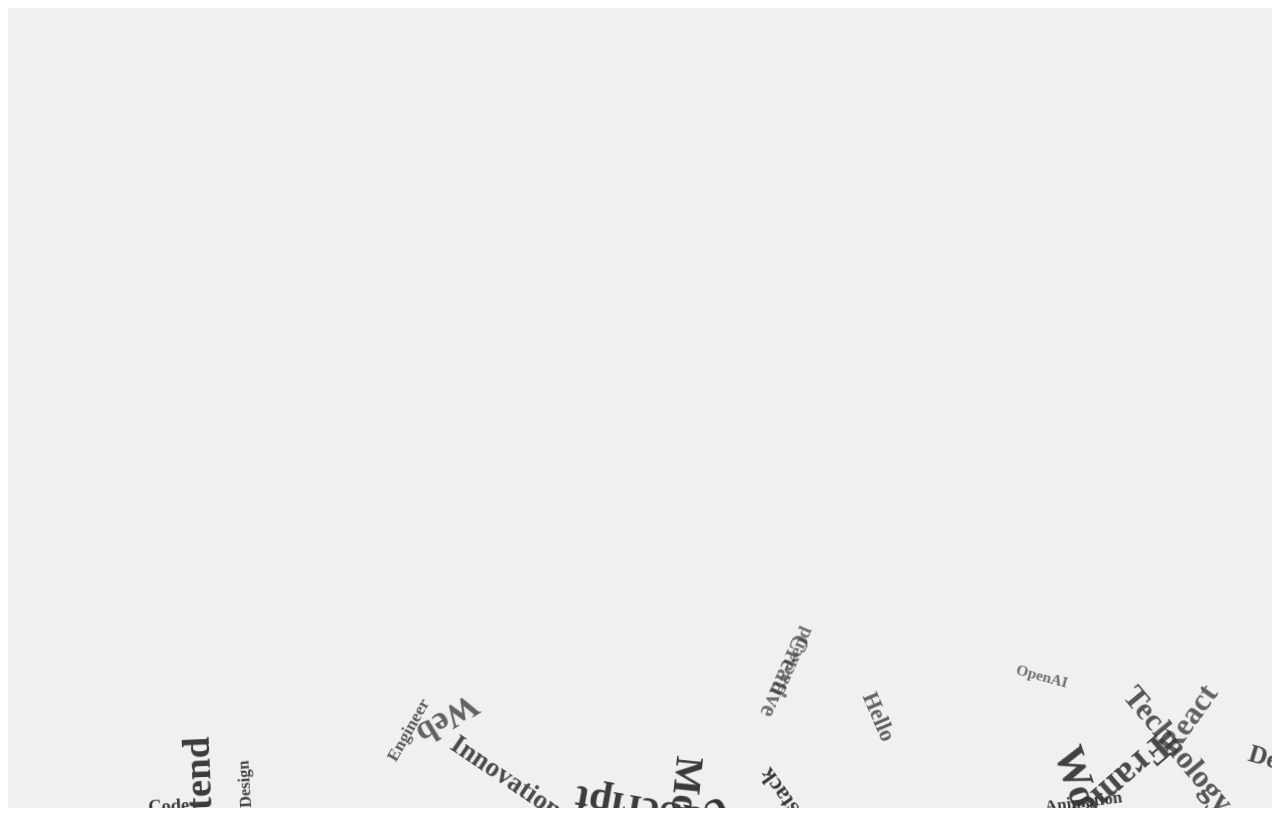
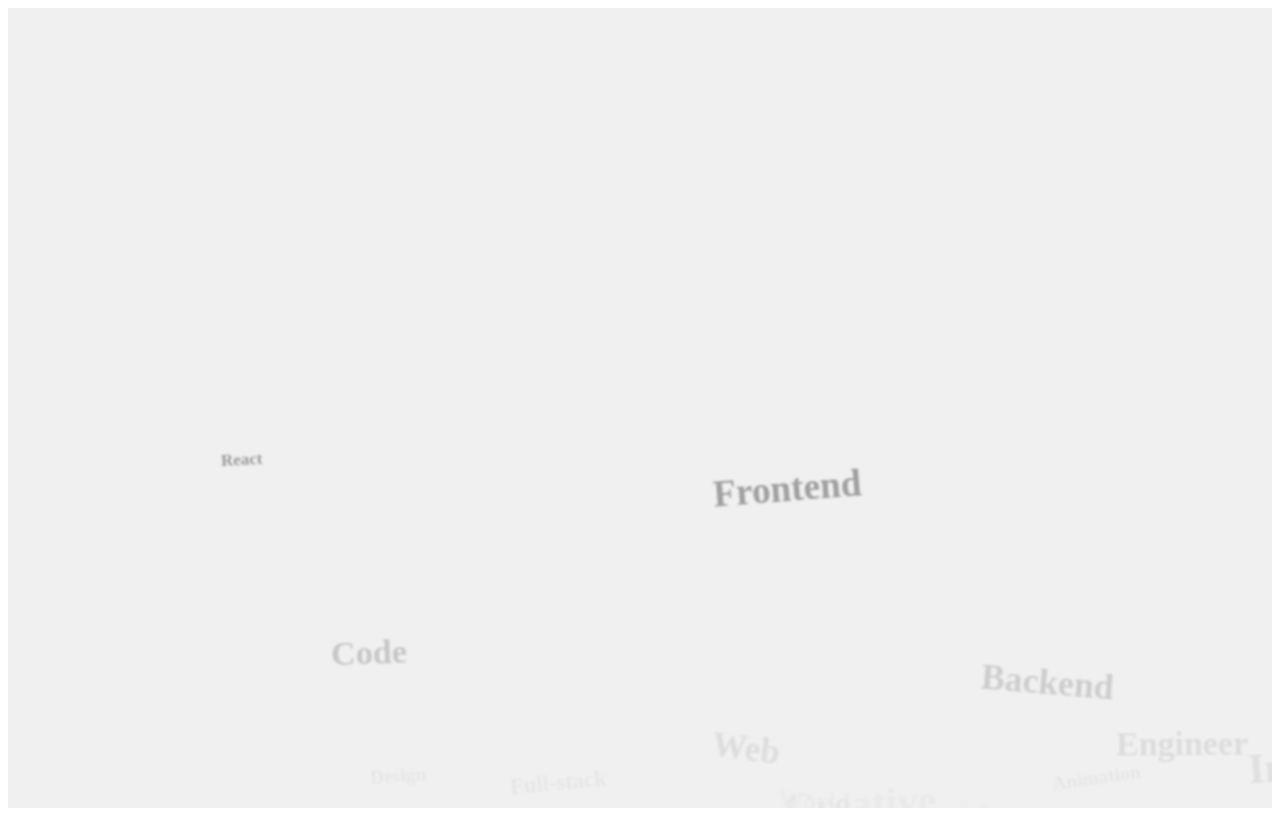
Before and after one commit to ankurhalder/falllling-words, a React (Vite) app: page / in a window 1280 px wide. Built offline with nearby package versions, Linux system fonts and the light colour scheme.

Commit message:
chore: Update FallingWordsAnimation component with improved animation effects, styling, and parallax effect

```diff
--- a/src/FallingWordsAnimation.jsx
+++ b/src/FallingWordsAnimation.jsx
@@ -45,25 +45,24 @@ const FallingWordsAnimation = () => {
             fontWeight: "bold",
             color: "#333",
             zIndex: 100,
+            filter: "blur(1px)", // Add a slight blur effect
             opacity: 1,
           }}
-          initial={{
-            opacity: 0, // Start invisible
-            y: "-5vh", // Offset initial position slightly above top
-          }}
           animate={{
-            y: "100vh", // Move to bottom of screen
-            rotate: `${(Math.random() - 0.5) * 360}deg`, // Random rotation
-            scale: [1, 0.8, 1], // Add a slight bounce effect
-            opacity: [1, 0.5, 1], // Fade in and out slightly
+            top: "100vh",
+            y: (custom) => `${100 + custom * 50}vh`, // Adjust based on custom prop for parallax effect
+            rotate: `${(Math.random() - 0.5) * 20}deg`,
+            scale: 1,
+            opacity: 0, // Fade out
           }}
           transition={{
-            duration: 4 + Math.random() * 2, // Randomize duration
-            ease: "easeInOut", // Smooth easing
+            duration: 3 + Math.random() * 3,
+            ease: "easeInOut",
             repeat: Infinity,
             repeatType: "mirror",
             delay: Math.random() * 2,
           }}
+          custom={Math.random() * 2} // Custom prop for parallax effect
         >
           {word}
         </motion.span>
```
